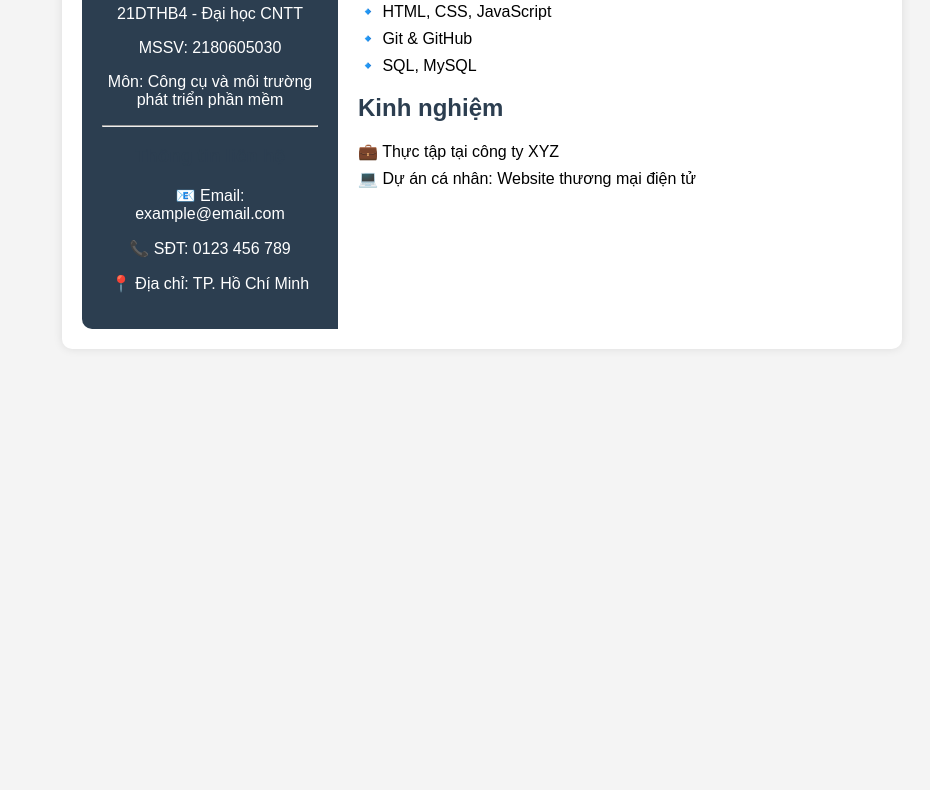
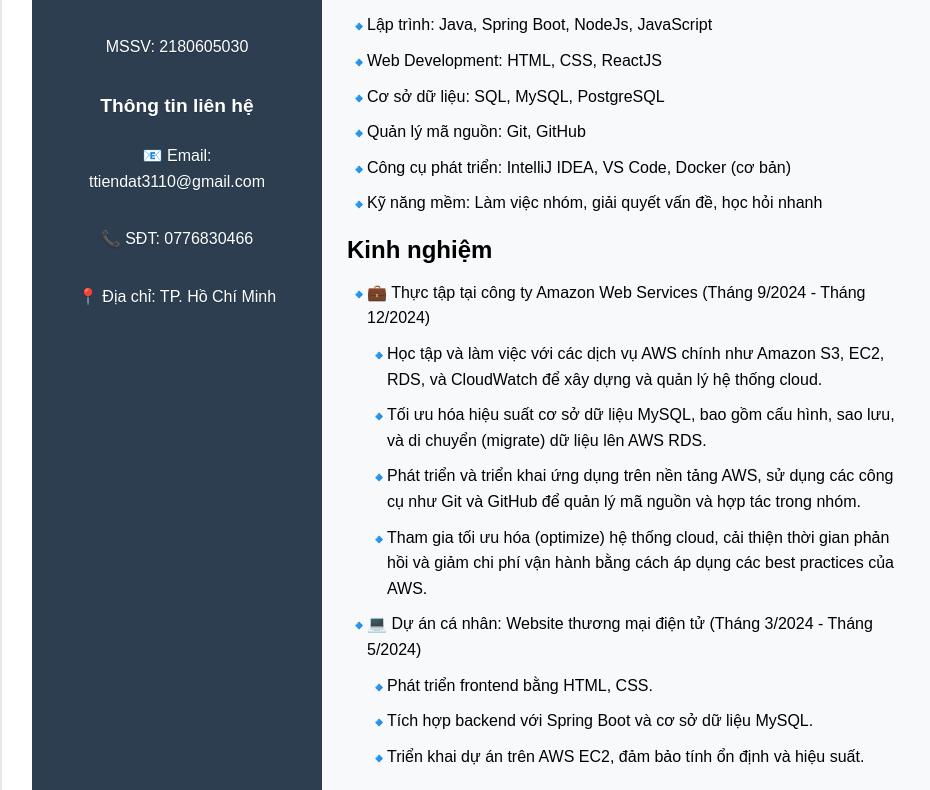
Before and after one commit to TDat79/PraticeGit.github.io, a plain HTML site: page index.html in a window 1280 px wide. Shown: the part 344-1134 px from the top of the page, without its empty margins (158-1088 px from the left). Before the commit the page ends 800 px from the top, so only its background shows below. Drawn offline with Linux system fonts and the light colour scheme.

Commit message:
2nd commit

```diff
--- a/index.html
+++ b/index.html
@@ -1,44 +1,68 @@
 <!DOCTYPE html>
 <html lang="vi">
+
 <head>
     <meta charset="UTF-8">
     <meta name="viewport" content="width=device-width, initial-scale=1.0">
     <title>CV - Trần Tiến Đạt</title>
     <link rel="stylesheet" href="styles.css">
 </head>
+
 <body>
     <div class="cv-container">
         <div class="cv-left">
-            <img src="avatar.jpg" alt="Avatar" class="avatar" height="360" width="360">
+            <img src="avatar.jpg" alt="Trần Tiến Đạt" class="avatar">
             <h2>Trần Tiến Đạt</h2>
-            <p>21DTHB4 - Đại học CNTT</p>
+            <p>21DTHB4 - Đại học HUTECH</p>
             <p>MSSV: 2180605030</p>
-            <p>Môn: Công cụ và môi trường phát triển phần mềm</p>
-            <hr>
+
             <h3>Thông tin liên hệ</h3>
-            <p>📧 Email: example@email.com</p>
-            <p>📞 SĐT: 0123 456 789</p>
+            <p>📧 Email: ttiendat3110@gmail.com</p>
+            <p>📞 SĐT: 0776830466</p>
             <p>📍 Địa chỉ: TP. Hồ Chí Minh</p>
         </div>
-
         <div class="cv-right">
             <h2>Giới thiệu</h2>
-            <p>Là sinh viên ngành CNTT, có đam mê về lập trình và phát triển phần mềm. Đang học môn Công cụ và môi trường phát triển phần mềm.</p>
+            <p>Tôi là Trần Tiến Đạt, sinh viên năm 4 ngành Công nghệ Thông tin tại Đại học CNTT, với đam mê phát triển
+                phần mềm và giải quyết các vấn đề kỹ thuật. Tôi có nền tảng vững chắc về lập trình, đặc biệt trong các
+                công cụ và môi trường phát triển phần mềm hiện đại. Tôi mong muốn ứng tuyển vị trí thực tập sinh
+                Software Engineer để tích lũy kinh nghiệm thực tế, học hỏi từ các chuyên gia và đóng góp vào các dự án
+                công nghệ sáng tạo.</p>
 
             <h2>Kỹ năng</h2>
             <ul>
-                <li>🔹 Java, Spring Boot</li>
-                <li>🔹 HTML, CSS, JavaScript</li>
-                <li>🔹 Git & GitHub</li>
-                <li>🔹 SQL, MySQL</li>
+                <li> Lập trình: Java, Spring Boot, NodeJs, JavaScript</li>
+                <li> Web Development: HTML, CSS, ReactJS</li>
+                <li> Cơ sở dữ liệu: SQL, MySQL, PostgreSQL</li>
+                <li> Quản lý mã nguồn: Git, GitHub</li>
+                <li> Công cụ phát triển: IntelliJ IDEA, VS Code, Docker (cơ bản)</li>
+                <li> Kỹ năng mềm: Làm việc nhóm, giải quyết vấn đề, học hỏi nhanh</li>
             </ul>
 
             <h2>Kinh nghiệm</h2>
             <ul>
-                <li>💼 Thực tập tại công ty XYZ</li>
-                <li>💻 Dự án cá nhân: Website thương mại điện tử</li>
+                <li>💼 Thực tập tại công ty Amazon Web Services (Tháng 9/2024 - Tháng 12/2024)
+                    <ul>
+                        <li>Học tập và làm việc với các dịch vụ AWS chính như Amazon S3, EC2, RDS, và CloudWatch để xây
+                            dựng và quản lý hệ thống cloud.</li>
+                        <li>Tối ưu hóa hiệu suất cơ sở dữ liệu MySQL, bao gồm cấu hình, sao lưu, và di chuyển (migrate)
+                            dữ liệu lên AWS RDS.</li>
+                        <li>Phát triển và triển khai ứng dụng trên nền tảng AWS, sử dụng các công cụ như Git và GitHub
+                            để quản lý mã nguồn và hợp tác trong nhóm.</li>
+                        <li>Tham gia tối ưu hóa (optimize) hệ thống cloud, cải thiện thời gian phản hồi và giảm chi phí
+                            vận hành bằng cách áp dụng các best practices của AWS.</li>
+                    </ul>
+                </li>
+                <li>💻 Dự án cá nhân: Website thương mại điện tử (Tháng 3/2024 - Tháng 5/2024)
+                    <ul>
+                        <li>Phát triển frontend bằng HTML, CSS.</li>
+                        <li>Tích hợp backend với Spring Boot và cơ sở dữ liệu MySQL.</li>
+                        <li>Triển khai dự án trên AWS EC2, đảm bảo tính ổn định và hiệu suất.</li>
+                    </ul>
+                </li>
             </ul>
         </div>
     </div>
 </body>
+
 </html>
--- a/styles.css
+++ b/styles.css
@@ -1,47 +1,115 @@
 body {
-    font-family: Arial, sans-serif;
+    font-family: 'Arial', sans-serif;
     background-color: #f4f4f4;
     margin: 0;
     padding: 0;
     display: flex;
     justify-content: center;
     align-items: center;
-    height: 100vh;
+    min-height: 100vh;
 }
+
 .cv-container {
     display: flex;
-    width: 800px;
-    background: white;
-    padding: 20px;
-    border-radius: 10px;
-    box-shadow: 0 0 10px rgba(0, 0, 0, 0.1);
+    width: 900px;
+    background: #ffffff;
+    padding: 30px;
+    border-radius: 12px;
+    box-shadow: 0 4px 20px rgba(0, 0, 0, 0.1);
+    margin: 20px;
 }
+
 .cv-left {
     width: 30%;
-    background-color: #2c3e50;
-    color: white;
-    padding: 20px;
+    background-color: #2c3e50; /* Màu xanh đậm chuyên nghiệp */
+    color: #ffffff; /* Đảm bảo màu chữ là trắng để dễ đọc */
+    padding: 25px;
     text-align: center;
     border-radius: 10px 0 0 10px;
+    display: flex;
+    flex-direction: column;
+    align-items: center;
+    /* Thêm shadow nhẹ để chữ nổi hơn trên nền tối */
+    text-shadow: 0 1px 1px rgba(0, 0, 0, 0.2);
 }
+
 .avatar {
-    width: 120px;
-    height: 120px;
+    width: 150px;
+    height: 150px;
     border-radius: 50%;
     object-fit: cover;
-    margin-bottom: 10px;
+    margin-bottom: 15px;
+    border: 3px solid #ffffff; /* Viền trắng nổi bật */
 }
+
 .cv-right {
     width: 70%;
-    padding: 20px;
+    padding: 25px;
+    background-color: #f8f9fa; /* Màu nền nhạt tạo sự hiện đại */
+    border-radius: 0 10px 10px 0;
 }
+
 h2, h3 {
-    color: #2c3e50;
+    font-size: 1.5em;
+    margin-bottom: 10px;
+    font-weight: 600;
 }
+
+h3 {
+    font-size: 1.2em;
+    margin-top: 20px;
+}
+
+p, li {
+    font-size: 1em;
+    line-height: 1.6;
+}
+
 ul {
     list-style-type: none;
     padding: 0;
 }
+
 li {
-    margin: 8px 0;
+    margin: 10px 0;
+    position: relative;
+    padding-left: 20px;
 }
+
+li:before {
+    content: "🔹" ;
+    color: #2c3e50;
+    position: absolute;
+    left: 0;
+    font-size: 1.2em;
+}
+
+a {
+    color: #3498db;
+    text-decoration: none;
+}
+
+a:hover {
+    text-decoration: underline;
+}
+
+/* Responsive design */
+@media (max-width: 768px) {
+    .cv-container {
+        flex-direction: column;
+        width: 90%;
+    }
+
+    .cv-left, .cv-right {
+        width: 100%;
+        border-radius: 10px;
+    }
+
+    .cv-left {
+        border-radius: 10px 10px 0 0;
+    }
+
+    .cv-right {
+        border-radius: 0 0 10px 10px;
+    }
+}
```
